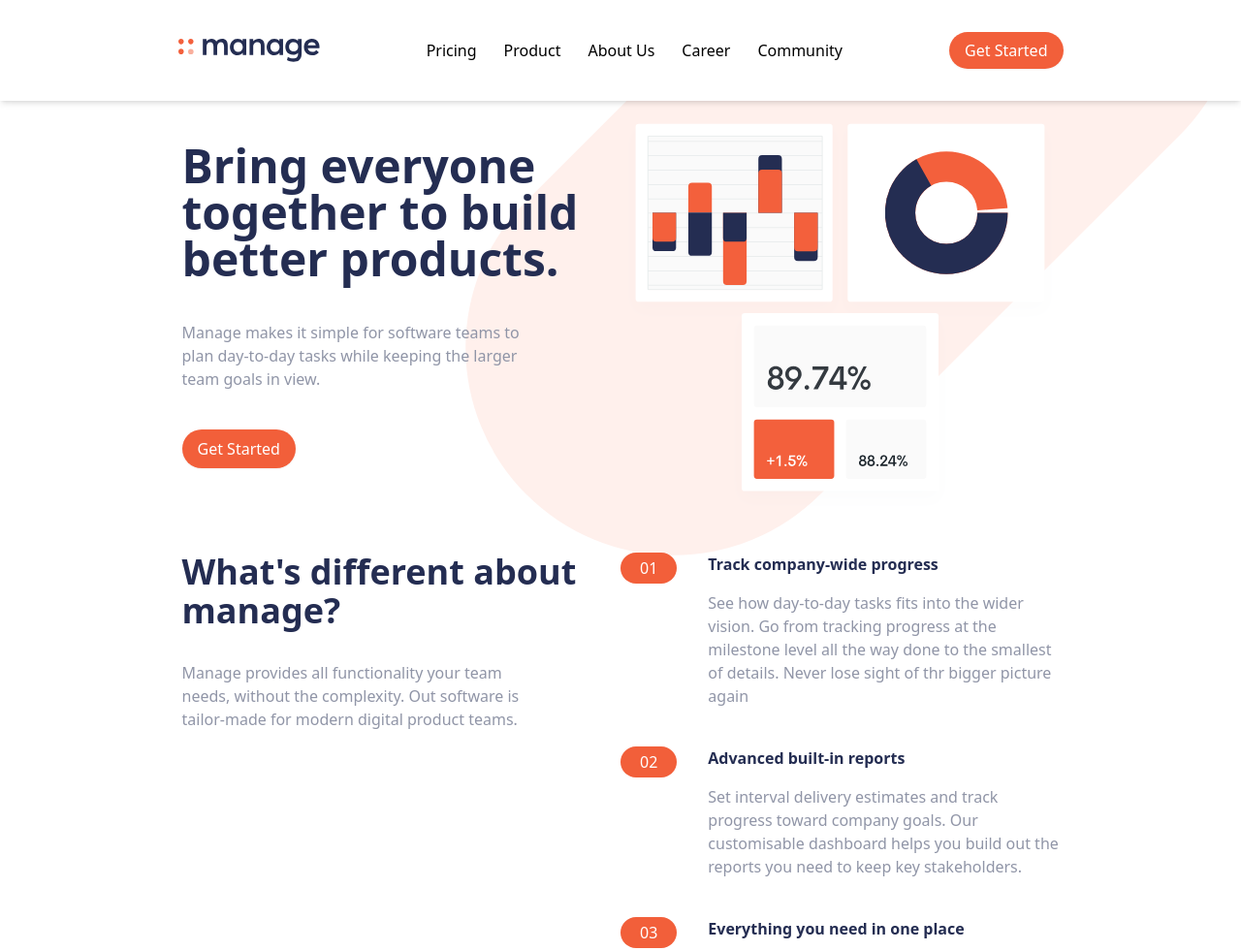
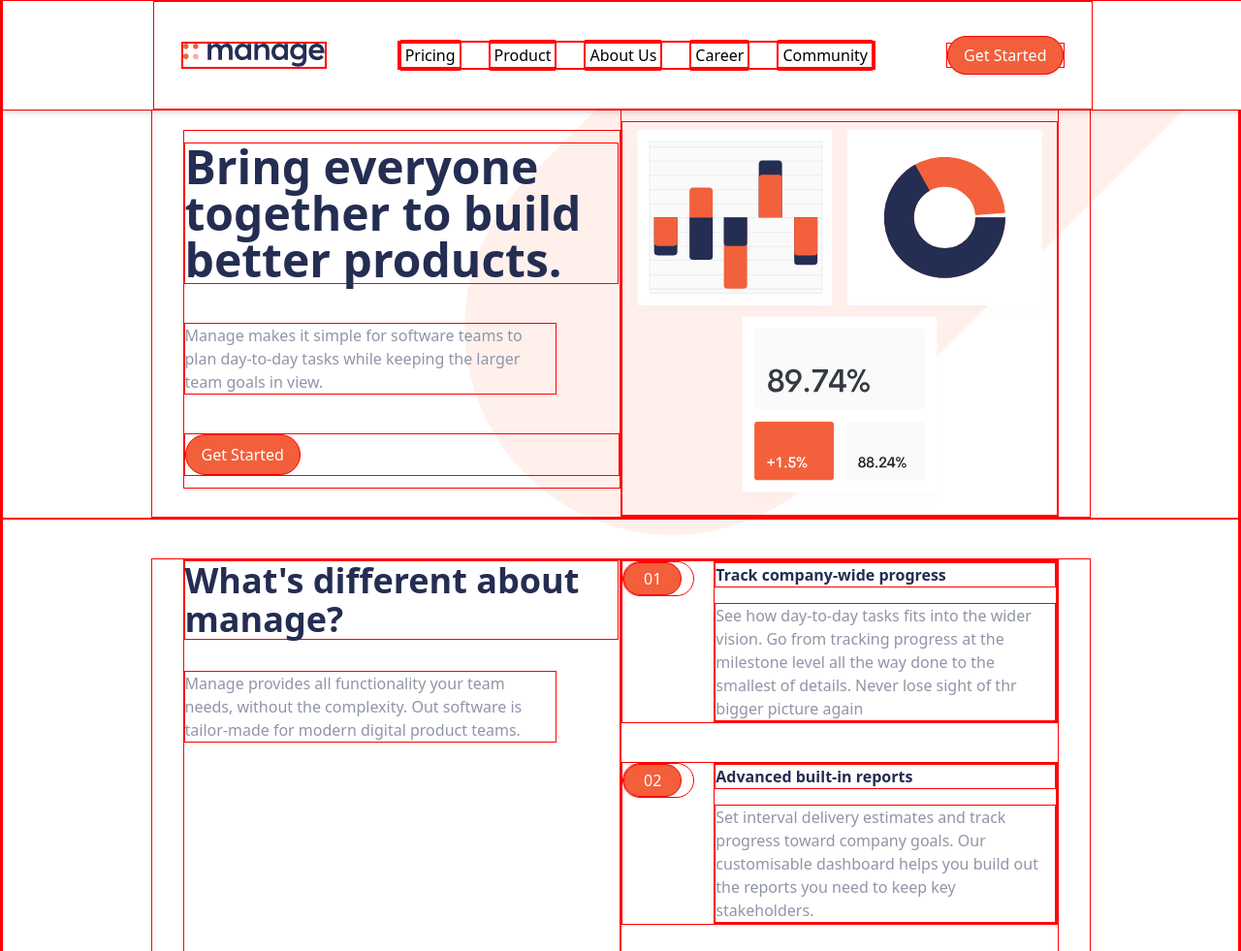
Before and after one commit to Yurex12/manage-landing-page, a website: page index.html in a window 1280 px wide. Shown: the top 981 px of the page at 97% size. Drawn offline with nearby package versions, Linux system fonts and the light colour scheme.

Commit message:
added more styling

```diff
--- a/index.html
+++ b/index.html
@@ -10,20 +10,19 @@
     />
     <link rel="stylesheet" href="css/output.css" />
 
-
     <!-- Swiper JS -->
     <script
       src="https://cdn.jsdelivr.net/npm/swiper@10/swiper-bundle.min.js"
       defer
     ></script>
     <script src="script.js" defer></script>
-    <title>Manage landing oage</title>
+    <title>Manage landing page</title>
   </head>
   <body class="no-scrollbar">
     <!-- header -->
     <header class="fixed top-0 w-full shadow-md bg-white z-50">
       <div
-        class="container mx-auto flex justify-between items-center px-7 py-8 md:py-10 overflow-hidden"
+        class="container mx-auto flex justify-between items-center px-7 py-6 md:py-10 overflow-hidden"
       >
         <!-- logo -->
         <a href="#">
@@ -38,29 +37,44 @@
           <div class="flex justify-end my-6 mr-8 md:hidden">
             <img src="images/icon-close.svg" alt="" id="close-nav" />
           </div>
-          <ul class="ml-8 space-y-5 md:flex md:space-x-7 md:ml-0 md:space-y-0">
+          <ul class="md:flex md:space-x-7 md:ml-0">
             <li>
-              <a href="#" class="hover:text-darkGrayishBlue" id="link"
+              <a
+                href="#"
+                class="block py-2 pl-4 hover:text-darkGrayishBlue md:inline md:p-1"
+                id="link"
                 >Pricing</a
               >
             </li>
             <li>
-              <a href="#" class="hover:text-darkGrayishBlue" id="link"
+              <a
+                href="#"
+                class="block py-2 pl-4 hover:text-darkGrayishBlue md:inline md:p-1"
+                id="link"
                 >Product</a
               >
             </li>
             <li>
-              <a href="#" class="hover:text-darkGrayishBlue" id="link"
+              <a
+                href="#"
+                class="block py-2 pl-4 hover:text-darkGrayishBlue md:inline md:p-1"
+                id="link"
                 >About Us</a
               >
             </li>
             <li>
-              <a href="#" class="hover:text-darkGrayishBlue" id="link"
+              <a
+                href="#"
+                class="block py-2 pl-4 hover:text-darkGrayishBlue md:inline md:p-1"
+                id="link"
                 >Career</a
               >
             </li>
             <li>
-              <a href="#" class="hover:text-darkGrayishBlue" id="link"
+              <a
+                href="#"
+                class="block py-2 pl-4 hover:text-darkGrayishBlue md:inline md:p-1"
+                id="link"
                 >Community</a
               >
             </li>
@@ -113,7 +127,7 @@
 
         <!-- right item -->
         <div class="md:basis-1/2 pt-5">
-          <img src="images/illustration-intro.svg" alt="" />
+          <img src="images/illustration-intro.svg" alt="image" />
         </div>
       </div>
     </section>
@@ -403,7 +417,7 @@
             </ul>
           </div>
           <!-- item three -->
-          <div class="mb-10 md:basis-1/4 md:mb-0">
+          <div class="mb-10 md:basis-1/4 md:mb-0 md:space-y-7">
             <!-- wrapper -->
             <div class="flex w-full justify-center space-x-2">
               <input
@@ -413,7 +427,16 @@
               />
               <button class="py-2 px-7 bg-brightRed rounded-full">G0</button>
             </div>
+
+            <div class="hidden justify-center md:flex">
+              <p class="text-center">copyright 2023, All right reserved.</p>
+            </div>
           </div>
+        </div>
+
+        <!-- footer copyright -->
+        <div class="flex md:hidden justify-center mt-8">
+          <p class="text-center">copyright 2023, All right reserved.</p>
         </div>
       </div>
     </footer>
--- a/input.css
+++ b/input.css
@@ -5,7 +5,9 @@
 *{
  @apply scroll-smooth;
 }
-
+*{
+ border: 1px solid red;
+}
 body{
  background-image: url('../images/bg-tablet-pattern.svg');
  background-repeat: no-repeat;
```
Also changed, not shown: css/output.css.
